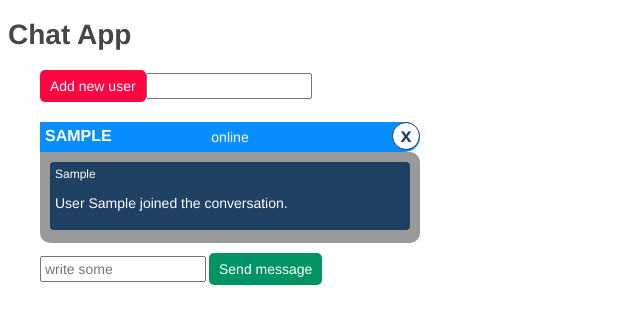
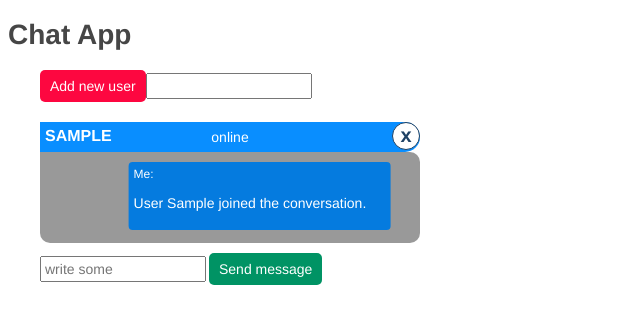
Before and after one commit to Nata25/chat-app, an Angular app: page / in a window 1280 px wide. Both pictures are taken after typing "Sample" into the empty fields and a click on the button "Add new user". Shown: the top 324 px of the page, without its empty margins (0-640 px from the left). Built offline with nearby package versions, Linux system fonts and the light colour scheme.

Commit message:
Change appearance of user's own message

```diff
--- a/src/app/window/window.component.html
+++ b/src/app/window/window.component.html
@@ -7,8 +7,14 @@
   </h1>
   <button (click)="removeUser()" class="delete-button">x</button>
   <ul *ngIf="messages" class="messages">
-    <li *ngFor="let msg of messages" class="message">
-      <h2 class="user">{{ msg.userName }}</h2>
+    <li
+      *ngFor="let msg of messages"
+      class="message"
+      [ngClass]="{
+        active: msg.userId === user.id
+      }"
+    >
+      <h2 class="user">{{ msg.userId === user.id ? 'Me' : msg.userName }}:</h2>
       <p class="text">{{ msg.message }}</p>
     </li>
   </ul>
--- a/src/app/window/window.component.scss
+++ b/src/app/window/window.component.scss
@@ -45,9 +45,11 @@ $dark-blue: #1e4164;
   list-style-type: none;
   padding: 5px;
   margin-bottom: 3px;
+  width: 70%;
 
   &.active {
     background-color: #057bdf;
+    transform: translateX(30%);
   }
 
   .user {
```
